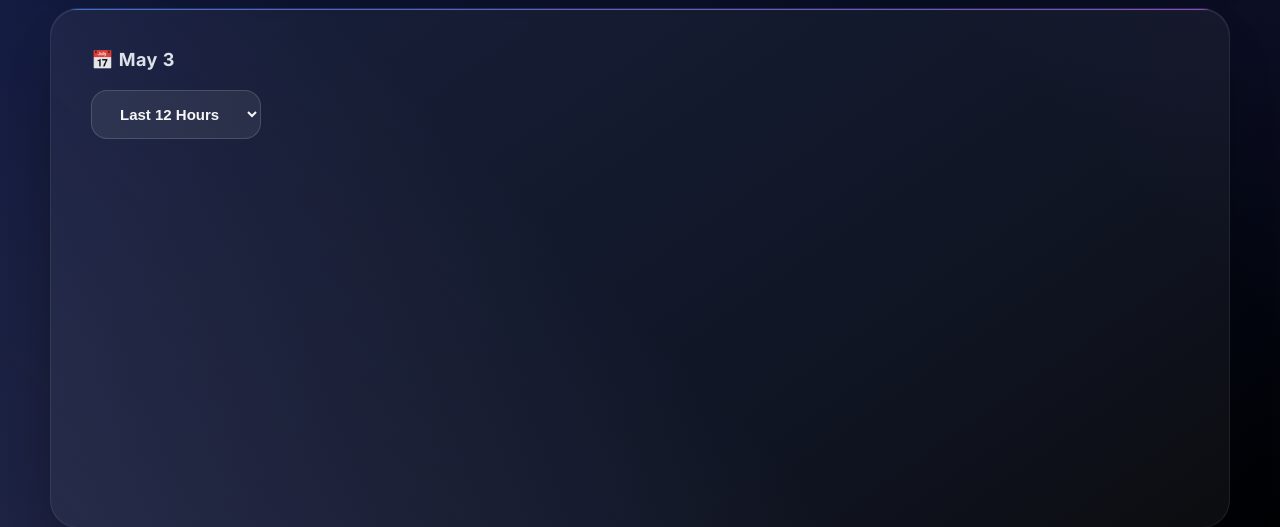
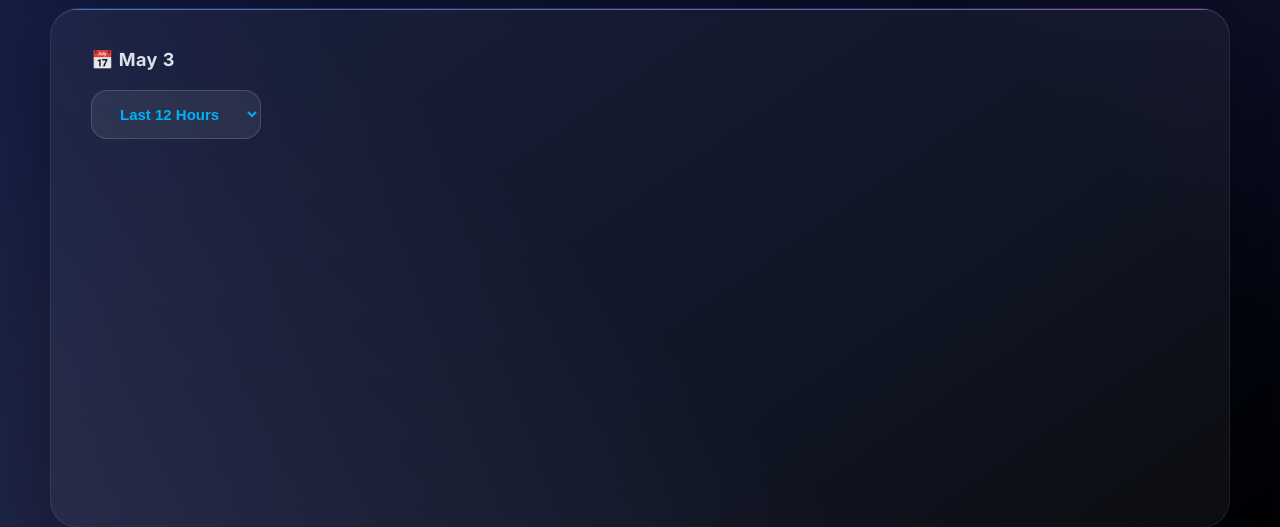
Before and after one commit to yawar2756/iot-weather-station, a Flask app: page /dashboard in a window 1280 px wide; the page is wider, and only the part inside the window is pictured. Shown: the part 1185-1712 px from the top of that part. Run offline with Flask 3, Linux system fonts and the light colour scheme; data that the repository does not hold is empty; some libraries are stand-ins or nearby versions.

Commit message:
Change button text color to rgb(0, 183, 255)

```diff
--- a/templates/dashboard.html
+++ b/templates/dashboard.html
@@ -435,7 +435,7 @@ body::after {
   border: 1px solid rgba(255,255,255,0.15);
   padding: 14px 24px;
   border-radius: 16px;
-  color: white;
+  color: rgb(0, 183, 255);
   font-weight: 600;
   margin-bottom: 25px;
   cursor: pointer;
```
